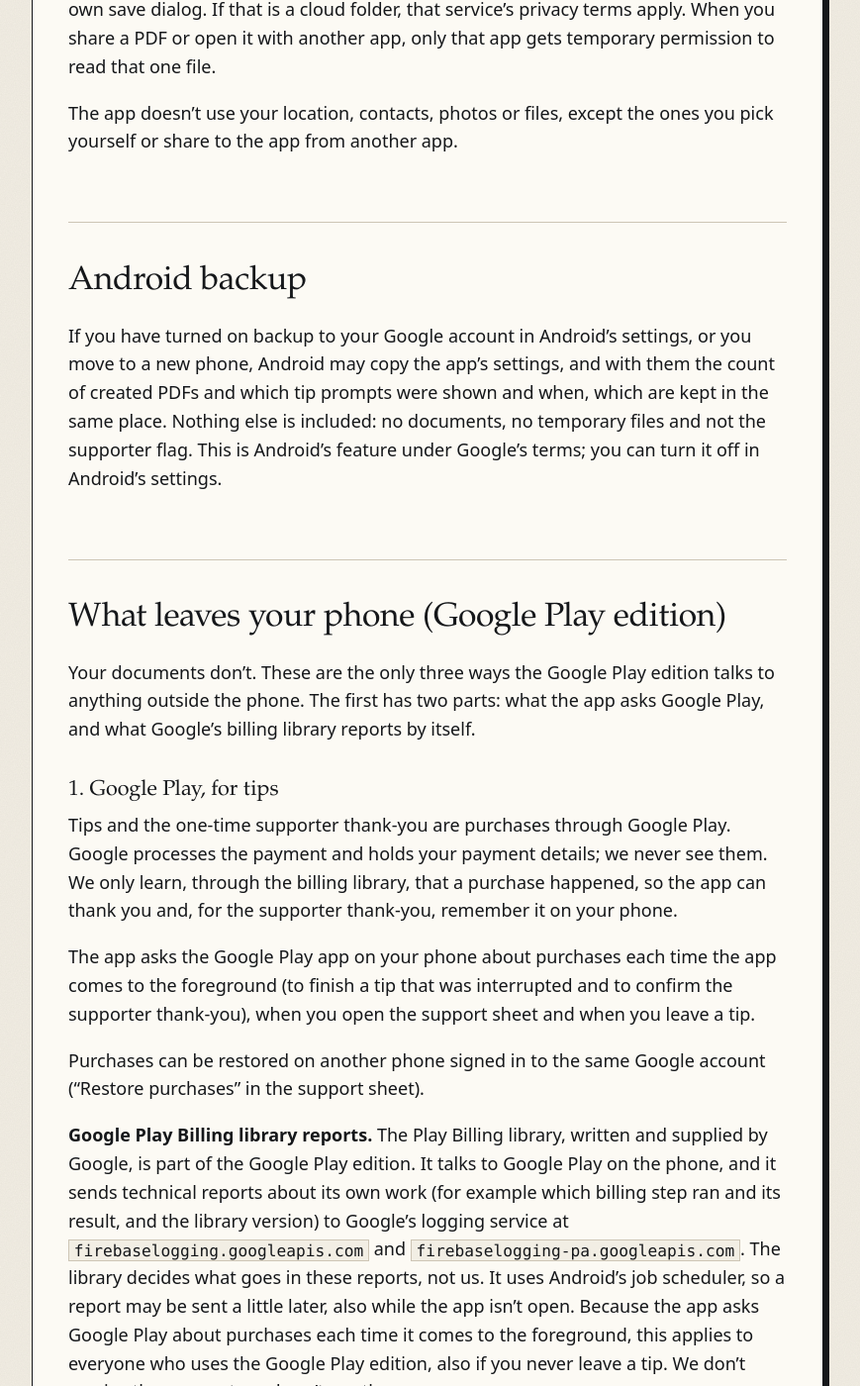
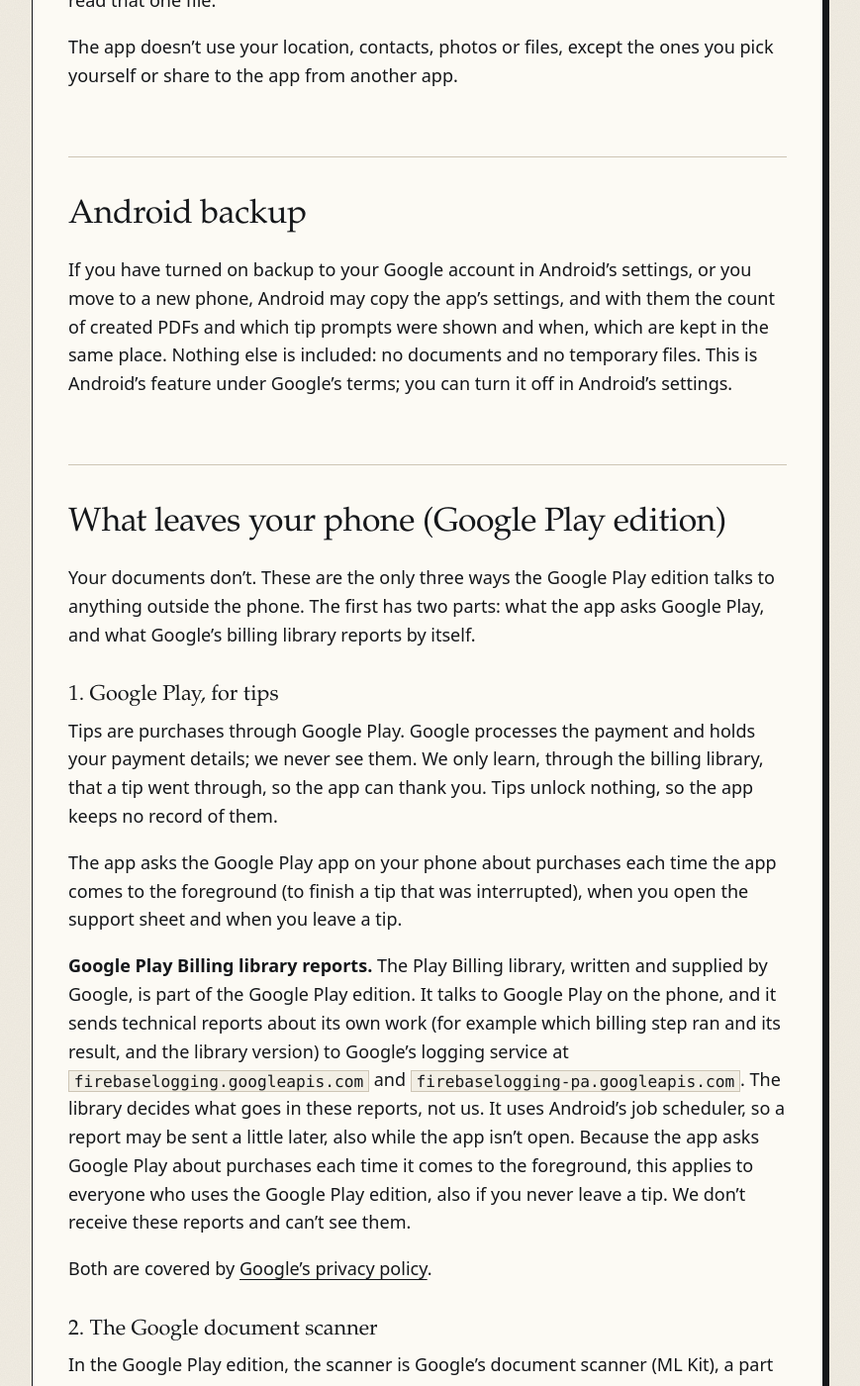
Before and after one commit to Gdato/gdato.github.io, a Jekyll site: the page built from pdf-werkstatt/privacy.md, in a window 1280 px wide and 1400 px high, scrolled down 2328 px. Shown: the whole window at 99% size, without its empty margins (208-1077 px from the left). Built offline with Jekyll 4.4.1, drawn with Linux system fonts in a browser that asks for light colours; some of the changed text lies outside the part shown.

Commit message:
PDF Werkstatt: tips only, no supporter thank-you

```diff
--- a/pdf-werkstatt/privacy.md
+++ b/pdf-werkstatt/privacy.md
@@ -36,7 +36,6 @@ Everything the app knows is kept in its private storage on your phone, which oth
 |---|---|---|
 | Settings (appearance including the colour palette, language, text size, paper size, screen and vibration options), and that you have seen the welcome screens | To remember your choices | App storage |
 | The count of created PDFs, and which tip prompts were shown and when | So the app can ask, once in a while and not too often, whether you would like to leave a tip. Only the number and the dates are kept, nothing about the files | App storage |
-| Whether you are a supporter (Google Play edition) | So the supporter colour palettes work offline | App storage |
 | Temporary files: copies of the files you picked, pictures from the scanner, working files and the finished PDFs shown under "Recent" | To do the job you asked for, and to let you save, share or open the result | App cache |
 
 **How long temporary files are kept.** Copies of the files you pick are deleted at the latest when you close the app,
@@ -63,7 +62,7 @@ from another app.
 
 If you have turned on backup to your Google account in Android's settings, or you move to a new phone, Android may
 copy the app's settings, and with them the count of created PDFs and which tip prompts were shown and when, which
-are kept in the same place. Nothing else is included: no documents, no temporary files and not the supporter flag.
+are kept in the same place. Nothing else is included: no documents and no temporary files.
 This is Android's feature under Google's terms; you can turn it off in Android's settings.
 
 ## What leaves your phone (Google Play edition)
@@ -73,16 +72,13 @@ first has two parts: what the app asks Google Play, and what Google's billing li
 
 ### 1. Google Play, for tips
 
-Tips and the one-time supporter thank-you are purchases through Google Play. Google processes the payment and holds
-your payment details; we never see them. We only learn, through the billing library, that a purchase happened, so the
-app can thank you and, for the supporter thank-you, remember it on your phone.
+Tips are purchases through Google Play. Google processes the payment and holds your payment details; we never see
+them. We only learn, through the billing library, that a tip went through, so the app can thank you. Tips unlock
+nothing, so the app keeps no record of them.
 
 The app asks the Google Play app on your phone about purchases each time the app comes to the foreground (to finish a
-tip that was interrupted and to confirm the supporter thank-you), when you open the support sheet and when you leave a
+tip that was interrupted), when you open the support sheet and when you leave a
 tip.
-
-Purchases can be restored on another phone signed in to the same Google account ("Restore purchases" in the support
-sheet).
 
 **Google Play Billing library reports.** The Play Billing library, written and supplied by Google, is part of the
 Google Play edition. It talks to Google Play on the phone, and it sends technical reports about its own work (for
```
Also changed, not shown: other parts of pdf-werkstatt/privacy.md (+1 -1 lines), pdf-werkstatt/support.md (+1 -2 lines), pdf-werkstatt/terms.md (+2 -3 lines).
